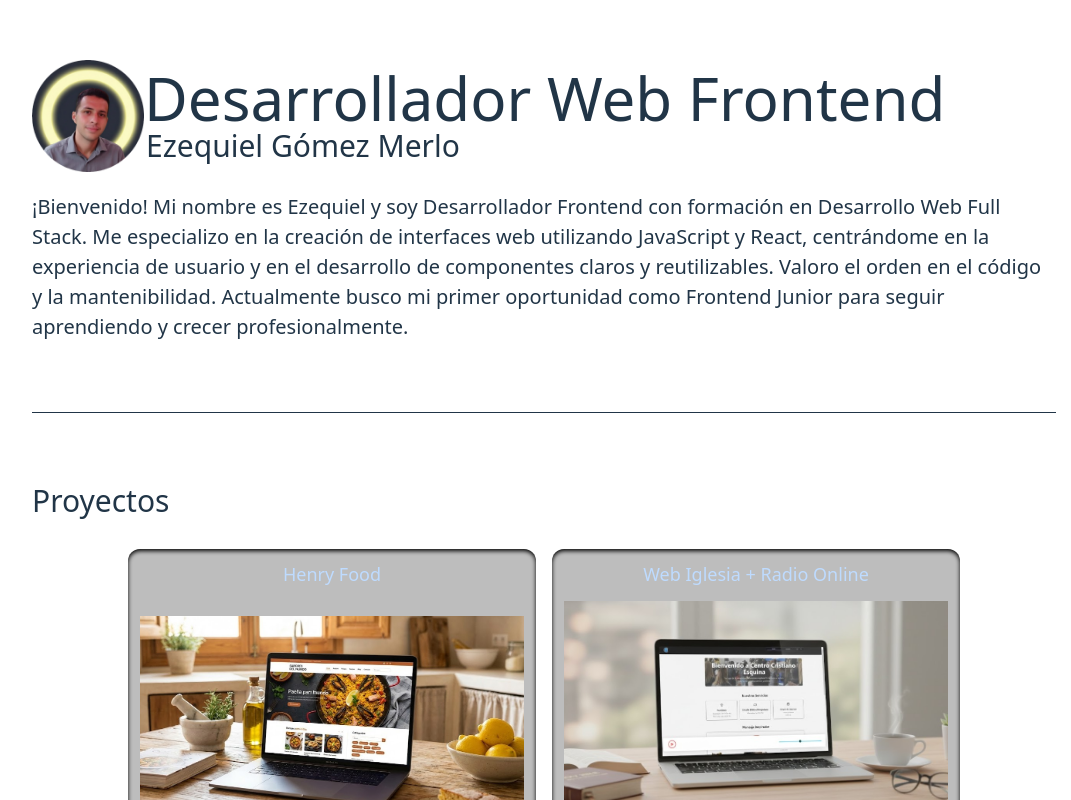
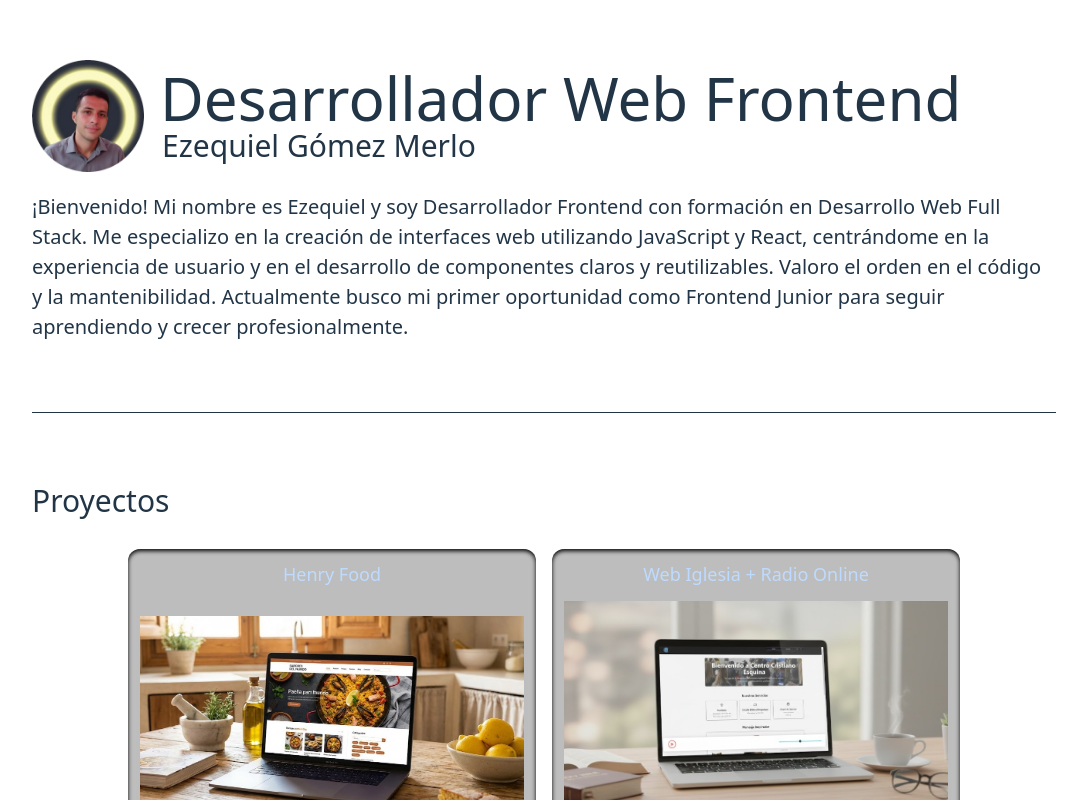
Before and after one commit to EzeGomez0407/my-portfolio, a React (Vite) app: page / in a window 1280 px wide. Shown: the top 800 px of the page, without its empty margins (96-1167 px from the left). Built offline with nearby package versions, Linux system fonts and the light colour scheme.

Commit message:
separacion entre img del perfil el nombre

```diff
--- a/src/components/AboutMe.jsx
+++ b/src/components/AboutMe.jsx
@@ -2,8 +2,8 @@
 export default function AboutMe(){
     return <section className="flex flex-col gap-5 justify-start items-center">
         <div className='flex items-center justify-start w-full'>
-            <img src="/perfil.png" className='w-28'/>
-            <div className='text-left flex-col items-center gap-4'>
+            <img src="/perfil.png" className='w-28 mr-4'/>
+            <div className='text-left flex-col items-center gap-8'>
                 <h1 className='text-6xl max-md:text-4xl max-sm:text-3xl'>Desarrollador Web Frontend</h1>
                 <h3 className='px-0.5 text-3xl max-sm:text-xl'>Ezequiel Gómez Merlo</h3>
             </div>
```
